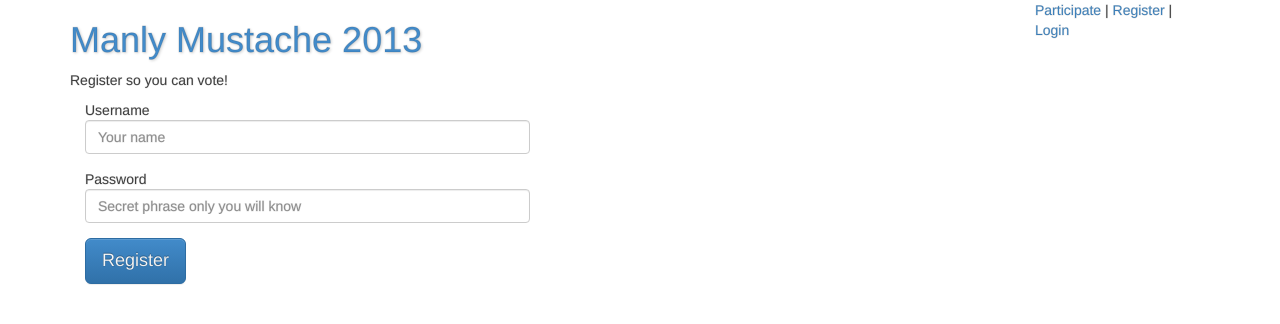
After one commit to mavroskardia/mustache2013, a Django app: page /voting/register in a window 1280 px wide. The commit adds this page. Shown: the top 324 px of the page. Run offline with Django 3.2, Linux system fonts and the light colour scheme; some libraries are stand-ins or nearby versions; some web fonts are replaced.

Commit message:
Separated participants from voters

```diff
--- a/mustache/voting/forms.py
+++ b/mustache/voting/forms.py
@@ -6,7 +6,7 @@ class LoginForm(forms.Form):
 	username = forms.CharField(max_length=255, widget=forms.TextInput(attrs={'placeholder':'Your name','class':'form-control'}))
 	password = forms.CharField(widget=forms.PasswordInput(attrs={'placeholder':'Secret phrase only you will know','class':'form-control'}))
 
-class SignupForm(forms.Form):
+class ParticipateForm(forms.Form):
     username = forms.CharField(max_length=255, widget=forms.TextInput(attrs={'placeholder':'Your username','class':'form-control'}))
     password = forms.CharField(widget=forms.PasswordInput(attrs={'placeholder':'Secret phrase only you will know','class':'form-control'}))
     name = forms.CharField(max_length=255, widget=forms.TextInput(attrs={'placeholder':'Name to use for the contest','class':'form-control'}))
--- a/mustache/voting/templates/base.html
+++ b/mustache/voting/templates/base.html
@@ -16,11 +16,16 @@
         <div class="container">
             <div class="col-2 col-lg-2 pull-right">
             {% if user.is_authenticated %}
-                <a href="{% url 'voting:profile' %}">{{user.username}}</a> | <a href="{% url 'voting:logout' %}">Logout</a>
+                {% if user.gentleman %}
+                Logged in as <strong><a href="{% url 'voting:profile' %}">{{user.username}}</a></strong> | <a href="{% url 'voting:logout' %}">Logout</a>
+                {% else %}
+                Logged in as <strong>{{ user.username }}</strong> | <a href="{% url 'voting:logout' %}">Logout</a>
+                {% endif %}
             {% else %}
-                <a href="{% url 'voting:signup' %}">Sign up</a> | <a href="{% url 'voting:login' %}">Login</a>
+                <a href="{% url 'voting:participate' %}">Participate</a> | <a href="{% url 'voting:register' %}">Register</a> | <a href="{% url 'voting:login' %}">Login</a>
             {% endif %}
             </div>
+
             <h1><a href="{% url 'home' %}">Manly Mustache 2013</a></h1>
 
             {% if messages %}
--- a/mustache/voting/templates/voting/signup.html
+++ b/mustache/voting/templates/voting/participate.html
@@ -1,9 +1,9 @@
 {% extends 'base.html' %}
 
 {% block content %}
-<form class="col-lg-5 col-12" method="post" action="{% url 'voting:signup' %}" enctype="multipart/form-data">
+<form class="col-lg-5 col-12" method="post" action="{% url 'voting:participate' %}" enctype="multipart/form-data">
     {% csrf_token %}
-    {% for field in signup_form %}
+    {% for field in participate_form %}
     <div class="form-group">
         {{ field.label }}
         {{ field }}
--- /dev/null
+++ b/mustache/voting/templates/voting/register.html
@@ -0,0 +1,21 @@
+{% extends 'base.html' %}
+
+{% block content %}
+
+<p>Register so you can vote!</p>
+
+<form class="col-12 col-md-5 col-lg-5" method="post" action="{% url 'voting:register' %}">
+    {% csrf_token %}
+    <fieldset>
+        {% for field in register_form %}
+        <div class="form-group">
+            {{ field.label }}
+            {{ field }}
+            {{ field.error }}
+        </div>
+        {% endfor %}
+        <button type="submit" class="btn btn-lg btn-primary">Register</button>
+    </fieldset>
+</form>
+
+{% endblock %}
--- a/mustache/voting/urls.py
+++ b/mustache/voting/urls.py
@@ -4,8 +4,10 @@ import voting.views
 
 urlpatterns = patterns('',
     url(r'^test$', voting.views.test, name='test'),
-    url(r'^signup$', voting.views.signup, name='signup'),
+    url(r'^participate$', voting.views.participate, name='participate'),
+    url(r'^register$', voting.views.register, name='register'),
     url(r'^profile$', voting.views.profile, name='profile'),
+    url(r'^vote$', voting.views.vote, name='vote'),
     url(r'^login$', voting.views.login, name='login'),
     url(r'^logout$', voting.views.logout, name='logout'),
 )
--- a/mustache/voting/views.py
+++ b/mustache/voting/views.py
@@ -8,7 +8,7 @@ import django.contrib.auth as auth
 from django.contrib.auth.models import User
 
 from models import Gentleman
-from forms import LoginForm,SignupForm,ProfileForm
+from forms import LoginForm,ParticipateForm,ProfileForm
 
 
 def home(req):
@@ -17,24 +17,42 @@ def home(req):
 def test(req):
     return render(req, 'voting/test.html', {})
 
-def signup(req):
+def register(req):
     if req.method == 'POST':
-        signup_form = SignupForm(req.POST, req.FILES)
-        if signup_form.is_valid():
+        register_form = LoginForm(req.POST)
+        if register_form.is_valid():
             try:
-                user = User.objects.create_user(signup_form.cleaned_data['username'], None, signup_form.cleaned_data['password'])
+                user = User.objects.create_user(register_form.cleaned_data['username'], None, register_form.cleaned_data['password'])
+                user.backend = 'django.contrib.auth.backends.ModelBackend'
+                auth.login(req, user)
+                return HttpResponseRedirect(reverse('home'))
+            except Exception as e:
+                messages.error(req, e)
+    else:
+        register_form = LoginForm()
+
+    return render(req, 'voting/register.html', { 'register_form':register_form } )
+
+def participate(req):
+    if req.method == 'POST':
+        participate_form = ParticipateForm(req.POST, req.FILES)
+        if participate_form.is_valid():
+            try:
+                user = User.objects.create_user(participate_form.cleaned_data['username'], None, participate_form.cleaned_data['password'])
                 gentleman = Gentleman()
                 gentleman.user_id = user.id
-                gentleman.name = signup_form.cleaned_data['username']
-                gentleman.tagline = signup_form.cleaned_data['tagline']
-                gentleman.before_pic.file = req.FILES['before_pic']
+                gentleman.name = participate_form.cleaned_data['username']
+                gentleman.tagline = participate_form.cleaned_data['tagline']
+                gentleman.before_pic = participate_form.cleaned_data['before_pic']
                 gentleman.save()
+                user.backend = 'django.contrib.auth.backends.ModelBackend'
+                auth.login(req, user)
             except Exception as e:
                 messages.error(req, e)
             return HttpResponseRedirect(reverse('home'))
     else:
-        signup_form = SignupForm()
-    return render(req, 'voting/signup.html', {'signup_form': signup_form})
+        participate_form = ParticipateForm()
+    return render(req, 'voting/participate.html', {'participate_form': participate_form})
 
 def login(req):
 
@@ -86,6 +104,9 @@ def profile(req):
 
 	return render(req, 'voting/profile.html', {'pf': pf })
 
+def vote(req):
+    return HttpResponse('OK')
+
 def logout(req):
 	auth.logout(req)
 	return home(req)
```
Also changed, not shown: mustache/voting/models.py (+8 -7 lines), mustache/voting/templates/voting/home.html (+20 -7 lines).
